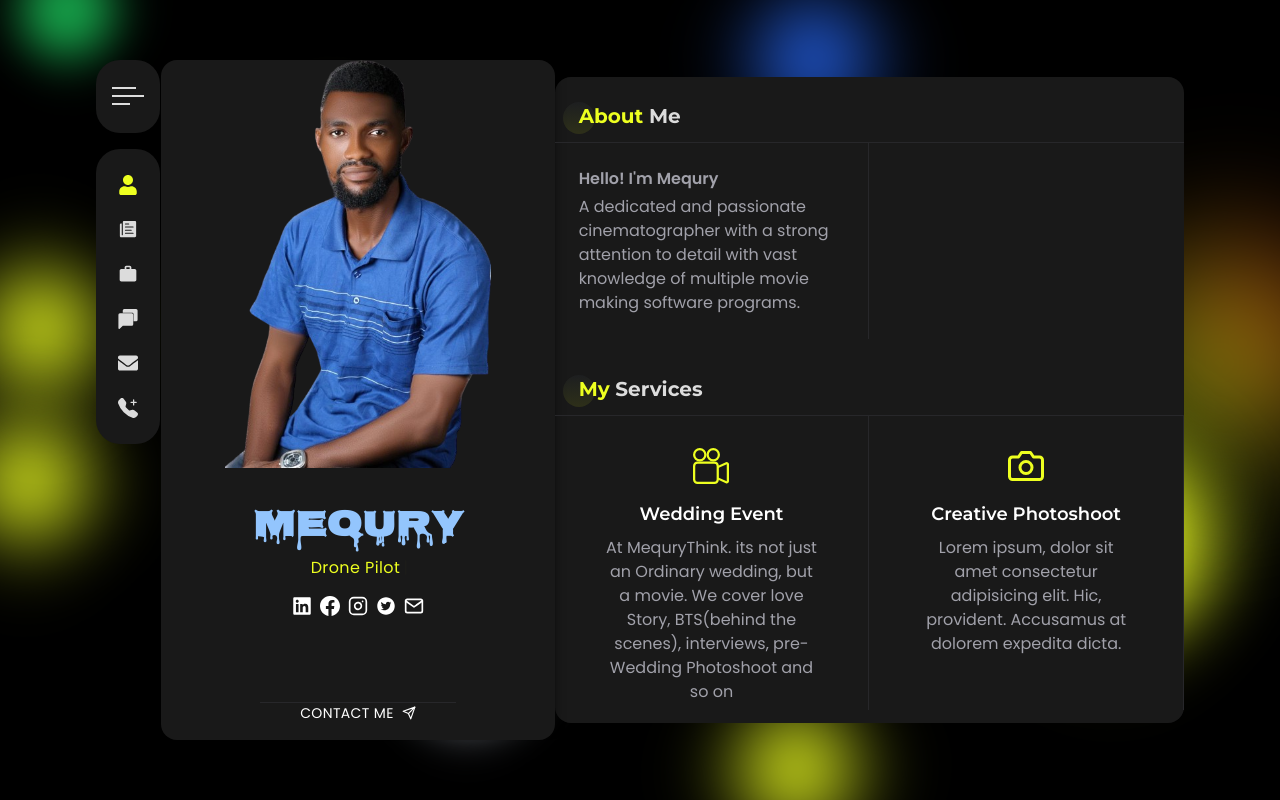
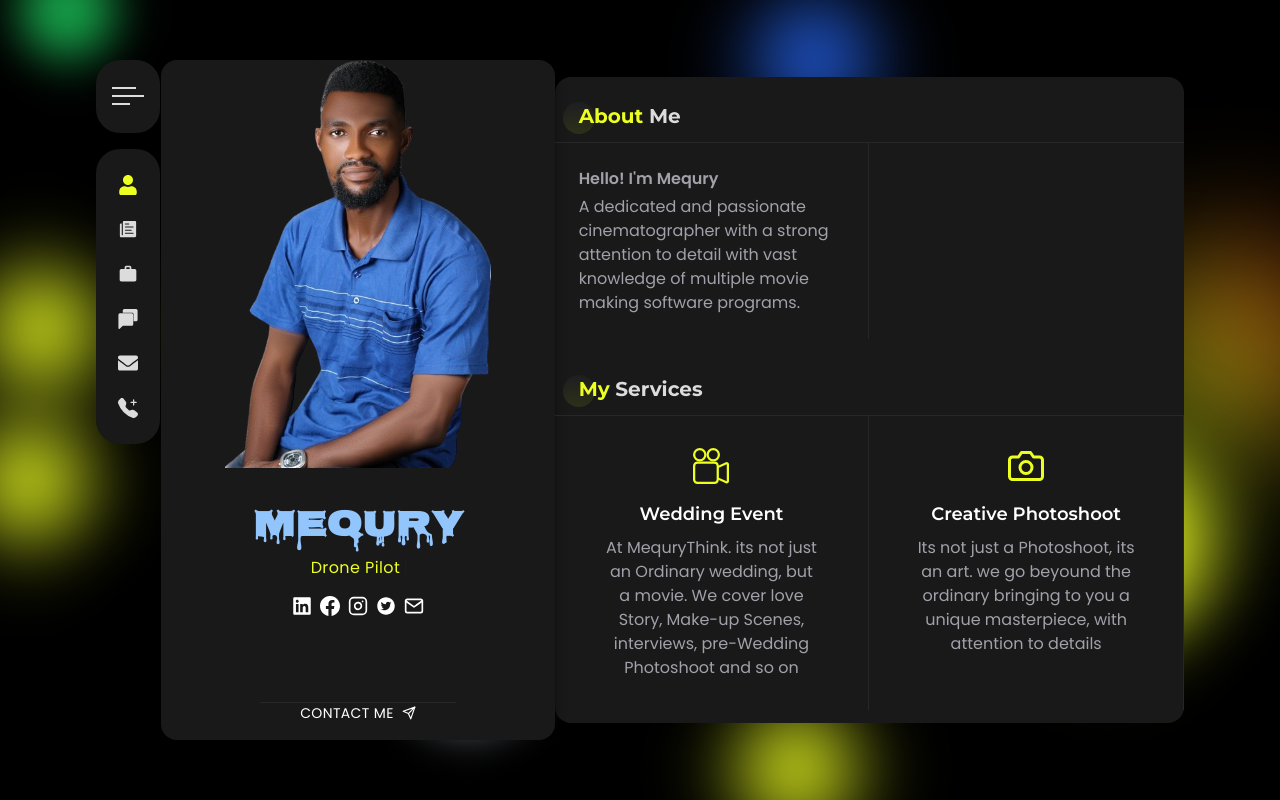
Before and after one commit to oladsdan/MequryPortfolio, a React (Create React App) app: page / in a window 1280 px wide. Built offline with nearby package versions, Linux system fonts and the light colour scheme.

Commit message:
services descrioption

```diff
--- a/src/components/about/MyServices.js
+++ b/src/components/about/MyServices.js
@@ -11,22 +11,22 @@ const MyServices = () => {
       <ServicesCard
         icons={<BsCameraReels />}
         title="Wedding Event"
-        subTitle="At MequryThink. its not just an Ordinary wedding, but a movie. We cover love Story, BTS(behind the scenes), interviews, pre-Wedding Photoshoot and so on"
+        subTitle="At MequryThink. its not just an Ordinary wedding, but a movie. We cover love Story, Make-up Scenes, interviews, pre-Wedding Photoshoot and so on"
       />
       <ServicesCard
         icons={<FiCamera />}
         title="Creative Photoshoot"
-        subTitle="Lorem ipsum, dolor sit amet consectetur adipisicing elit. Hic, provident. Accusamus at dolorem expedita dicta."
+        subTitle="Its not just a Photoshoot, its an art. we go beyound the ordinary bringing to you a unique masterpiece, with attention to details"
       />
       <ServicesCard
         icons={<MdCameraRoll />}
         title="Documentary"
-        subTitle="Lorem ipsum, dolor sit amet consectetur adipisicing elit. Hic, provident. Accusamus at dolorem expedita dicta."
+        subTitle="At MequryThink Studios we also create documentary of any type and kind, we are good at what we do, give us a trial"
       />
       <ServicesCard
         icons={<FaBusinessTime />}
         title="Buisness Advert"
-        subTitle="Lorem ipsum, dolor sit amet consectetur adipisicing elit. Hic, provident. Accusamus at dolorem expedita dicta."
+        subTitle="Professional Buisness Advert are done here, we bring the ideas inform of directing, producing and also budgeting for client satisfaction "
       />
     </div>
   );
```
